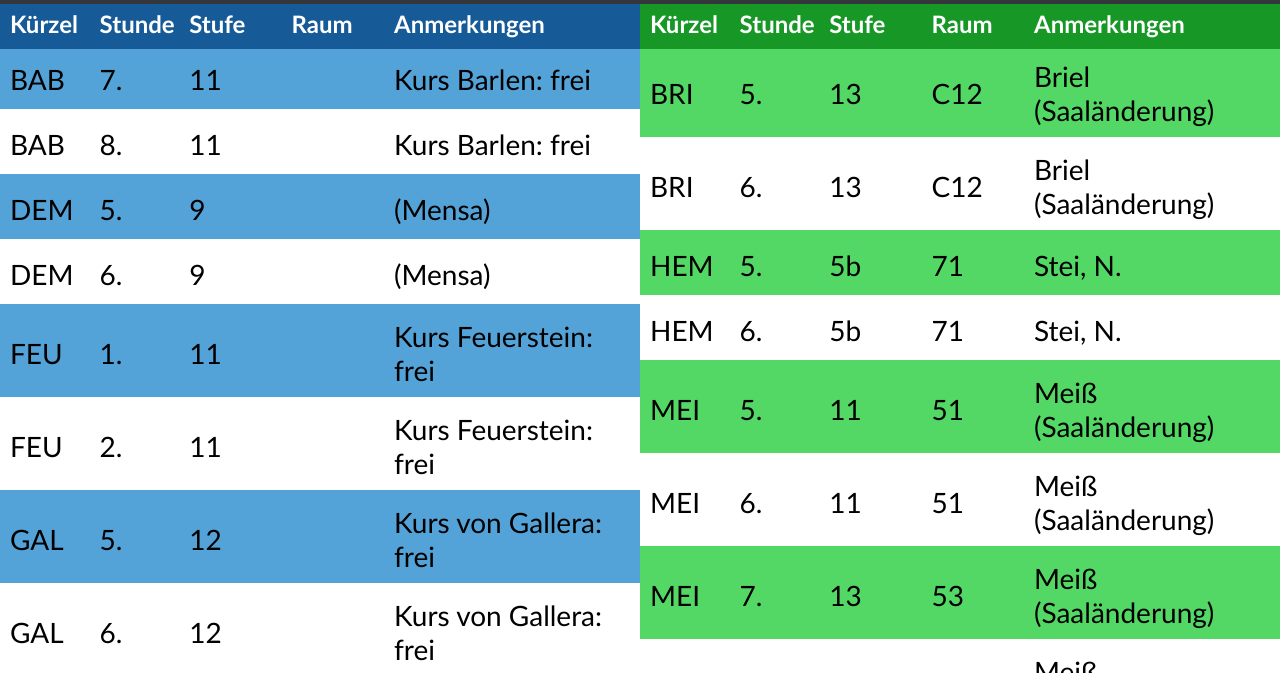
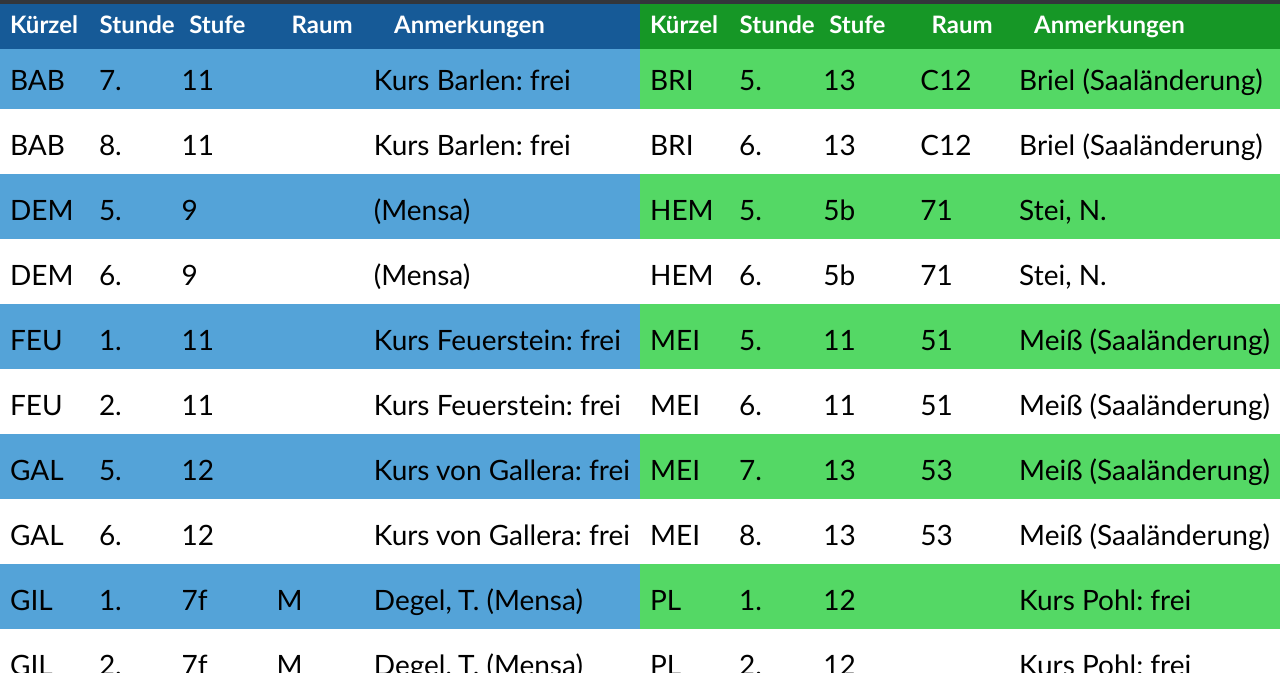
Before and after one commit to HSGI/PiPlan, a plain HTML site: page website/index.html in a window 1280 px wide. Shown: the part 76-749 px from the top of the page. Drawn offline with Linux system fonts and the light colour scheme.

Commit message:
Fixed overflow
in cooperation with Superior Co.

```diff
--- a/website/css/style.css
+++ b/website/css/style.css
@@ -53,11 +53,11 @@ table:nth-child(2) th:nth-child(3) {position: fixed; width: 8%; height: 30px; to
 table:nth-child(2) th:nth-child(4) {position: fixed; width: 8%; height: 30px; top: 75px; left: 72%;}
 table:nth-child(2) th:nth-child(5) {position: fixed; width: 20%; height: 30px; top: 75px; left: 80%;}
 
-table:nth-child(1) tr:nth-child(even) {background-color: #fff;}
-table:nth-child(1) tr:nth-child(odd) {background-color: #54A3D8;}
+table:nth-child(1) tr:nth-child(even) {background-color: #fff; white-space: nowrap; overflow: hidden;}
+table:nth-child(1) tr:nth-child(odd) {background-color: #54A3D8; white-space: nowrap;  overflow: hidden;}
 
-table:nth-child(2) tr:nth-child(odd) {background-color: #54D865;}
-table:nth-child(2) tr:nth-child(even) {background-color: #fff;}
+table:nth-child(2) tr:nth-child(odd) {background-color: #54D865; white-space: nowrap;  overflow: hidden;}
+table:nth-child(2) tr:nth-child(even) {background-color: #fff; white-space: nowrap;  overflow: hidden;}
 
 #container {
 	width: 90%;
```
